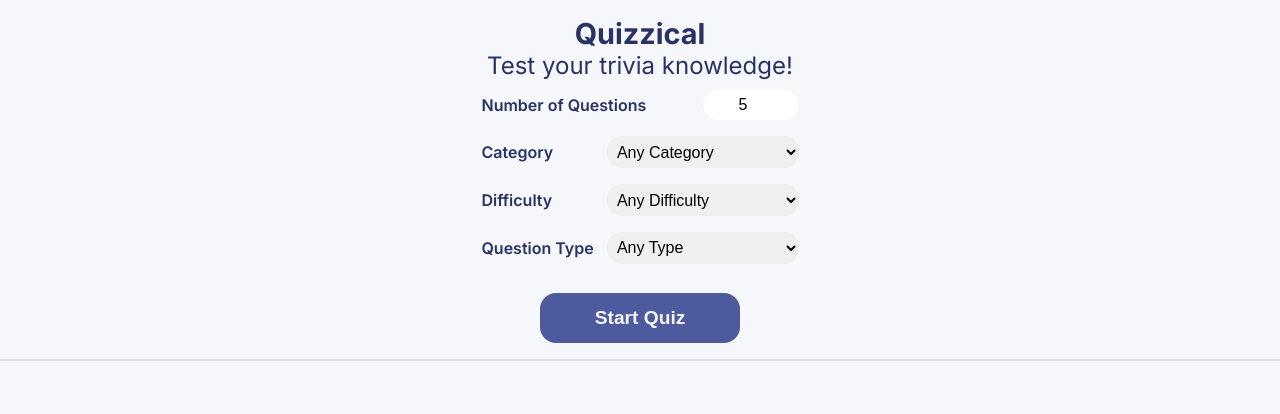
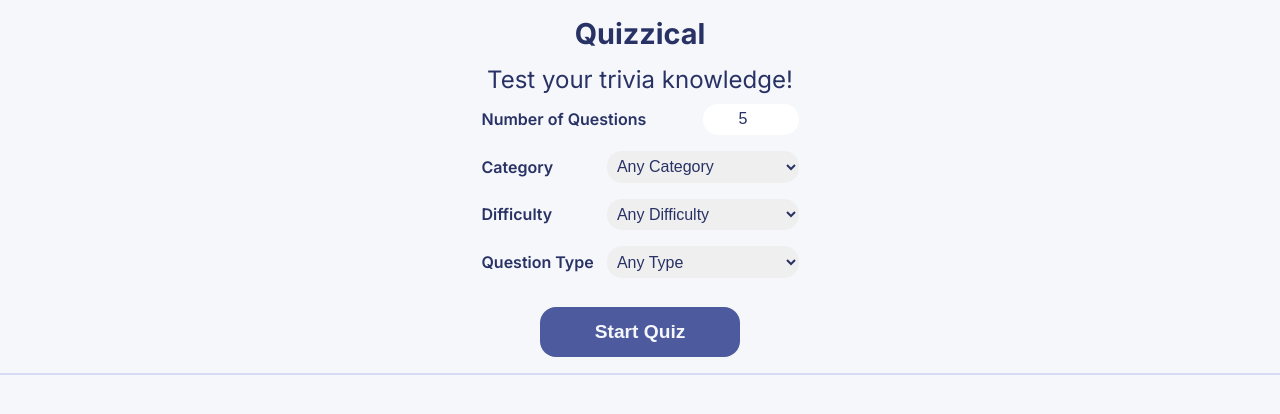
Before and after one commit to mrmendoza-dev/quizzical-trivia-app, a React (Vite) app: page / in a window 1280 px wide. Shown: the top 414 px of the page. Built offline with nearby package versions, Linux system fonts and the light colour scheme.

Commit message:
minor styling

```diff
--- a/src/components/Quizzical/Quizzical.scss
+++ b/src/components/Quizzical/Quizzical.scss
@@ -33,6 +33,7 @@
     .subtitle {
       font-weight: 400;
       font-size: 1.5rem;
+      margin-top: 0.6em;
     }
   }
 
@@ -52,6 +53,7 @@
     width: 6em;
     padding: 0.4em 0.4em;
     font-size: 1rem;
+    color: $clr-font;
   }
 
   .trivia-input select {
@@ -62,6 +64,7 @@
     text-align: left;
     padding: 0.4em 0.4em;
     font-size: 1rem;
+    color: $clr-font;
   }
 
   .trivia-input input:focus,
```
